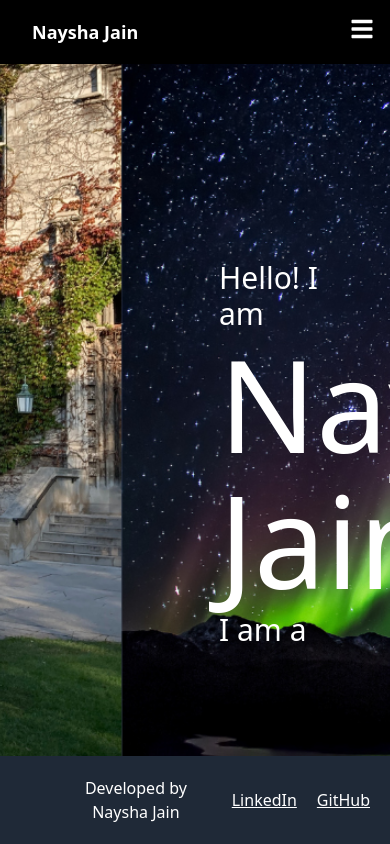
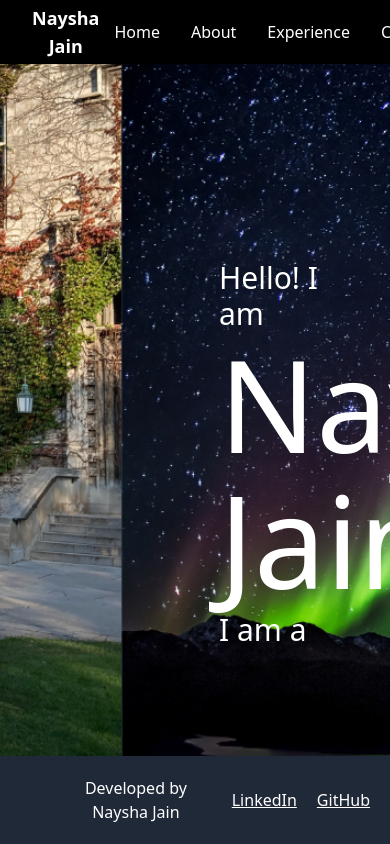
Before and after one commit to jnayshaa/jnayshaa.github.io, a React (Create React App) app: page / in a window 390 px wide. Shown: the top 844 px of the page. Built offline with nearby package versions, Linux system fonts and the light colour scheme.

Commit message:
Add react-responsive and update resume URL

```diff
--- a/package.json
+++ b/package.json
@@ -9,6 +9,7 @@
     "react": "^18.3.0",
     "react-dom": "^18.3.0",
     "react-icons": "^5.2.1",
+    "react-responsive": "^10.0.0",
     "react-router-dom": "^6.23.0",
     "react-scripts": "5.0.1",
     "web-vitals": "^2.1.4"
--- a/src/components/Experience.js
+++ b/src/components/Experience.js
@@ -4,7 +4,7 @@ import logo2 from "../images/seti.png";
 import logo3 from "../images/virufy.png";
 
 const Experience = () => {
-    const resumeUrl = "https://github.com/jnayshaa/resume/blob/main/src/Naysha%20Jain%20Resume.pdf";
+    const resumeUrl = "https://drive.google.com/file/d/1as_UaS-BxYCdXVbXsOyxMztLLrkg904n/view?usp=sharing";
 
     return (
         <div className="min-h-screen bg-[#15101D] flex flex-col justify-center items-center p-8 w-full bg-no-repeat -mt-20">
--- a/src/components/Home.js
+++ b/src/components/Home.js
@@ -1,5 +1,6 @@
 import React, { useState, useEffect } from 'react';
 import background from "../images/home_bg.png";
+import Mbackground from "../images/profile.PNG";
 
 function Home() {
     const rotatingTexts = ["a student", "a developer", "an astronomer", "a creator"];
--- a/src/components/Navbar.js
+++ b/src/components/Navbar.js
@@ -1,34 +1,24 @@
-import React, { useState } from 'react';
-import { FaBars, FaTimes } from 'react-icons/fa';
+import React from 'react';
 
 const Navbar = () => {
-  const [isOpen, setIsOpen] = useState(false);
-
   return (
     <nav className="fixed top-0 w-full flex justify-between items-center h-16 bg-black text-white px-4">
       <div className="flex items-center">
         <span className="text-white text-lg font-bold ml-4">Naysha Jain</span>
       </div>
-      <div className="block md:hidden">
-        <button
-          onClick={() => setIsOpen(!isOpen)}
-          className="text-white text-2xl focus:outline-none"
-        >
-          {isOpen ? <FaTimes /> : <FaBars />}
-        </button>
-      </div>
-      <ul className={`fixed top-16 left-0 w-full bg-black text-white flex flex-col items-center space-y-4 md:space-y-0 md:relative md:flex-row md:space-x-4 md:top-0 md:left-auto md:bg-transparent md:w-auto ${isOpen ? 'block' : 'hidden'}`}>
-        <li>
-          <a href="#home" className="text-white text-base hover:underline">Home</a>
+      <ul className="flex list-none">
+        <li className="mr-4">
+          <a href="#home" className="text-white text-base hover:underline mr">Home</a>
         </li>
-        <li>
+        <li className="mr-4">
           <a href="#about" className="text-white text-base hover:underline">About</a>
         </li>
-        <li>
+        <li className="mr-4">
           <a href="#experience" className="text-white text-base hover:underline">Experience</a>
         </li>
         <li>
-          <a href="#contact" className="text-white text-base hover:underline">Contact</a>
+          <a href="#contact" className="text-white text-base hover:underline mr-4">Contact</a>
+          {/*  font-semibold */}
         </li>
       </ul>
     </nav>
```
Also changed, not shown: 2 other files (tests, documents, lock files or other folders).
